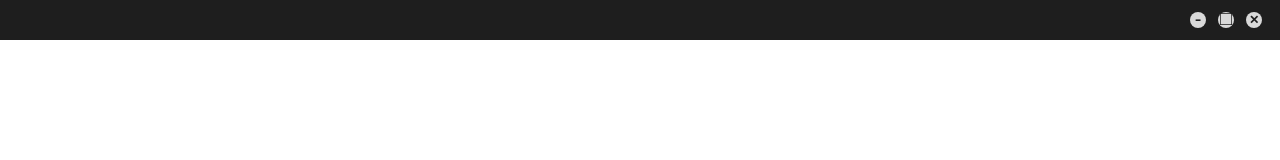
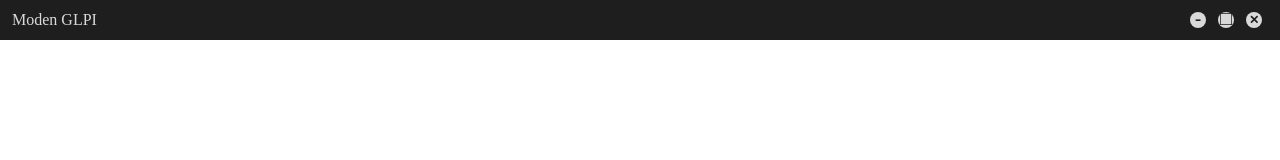
Before and after one commit to MidoriAKA/NewG, a React app: page / in a window 1280 px wide. Shown: the top 160 px of the page. Built offline with nearby package versions, Linux system fonts and the light colour scheme.

Commit message:
:speech_balloon: : add title text to titlebar

```diff
--- a/src/web/components/TitleBar/TitleBarView.tsx
+++ b/src/web/components/TitleBar/TitleBarView.tsx
@@ -4,6 +4,7 @@ import * as style from "@styles/components/TitleBar/TitleBar";
 export const TitleBarView = () => {
 
   return (
+    <>
       <div
         className="title-bar"
         css={style.Container}
@@ -52,6 +53,13 @@ export const TitleBarView = () => {
             </button>
           </div>
         </div>
+        <div
+          className="title-bar__title"
+          css={style.ButtonsWrapper}
+        >
+          <span>Moden GLPI</span>
         </div>
+      </div>
+    </>
   );
 };
--- a/src/web/styles/components/TitleBar/TitleBar.ts
+++ b/src/web/styles/components/TitleBar/TitleBar.ts
@@ -8,6 +8,7 @@ export const Container: SerializedStyles = css ({
   WebkitAppRegion: "drag",
   flexDirection: "row-reverse",
   alignContent: "center",
+  justifyContent: "space-between",
   height: "40px",
   width: "100%",
 });
```
Also changed, not shown: 3 other files (tests, documents, lock files or other folders). Lines whose indentation alone changed are shown as unchanged.
